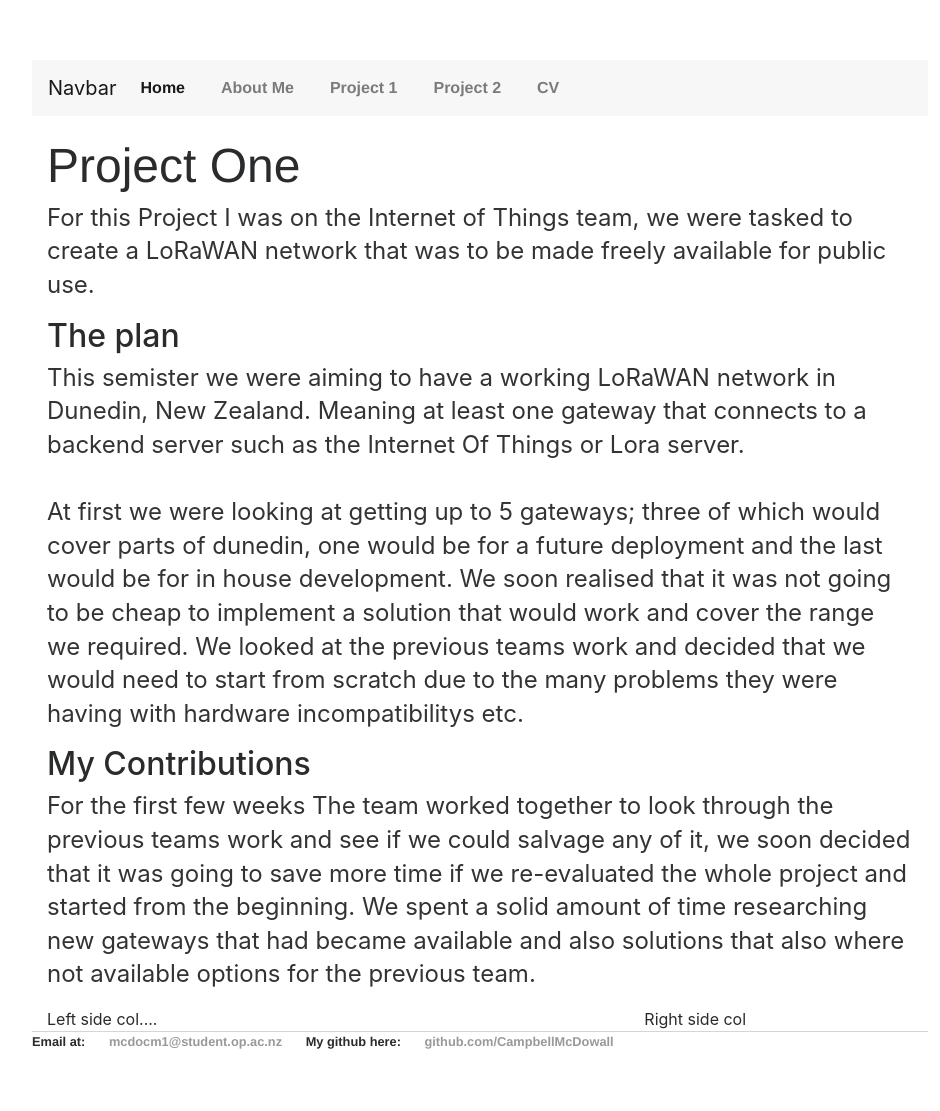
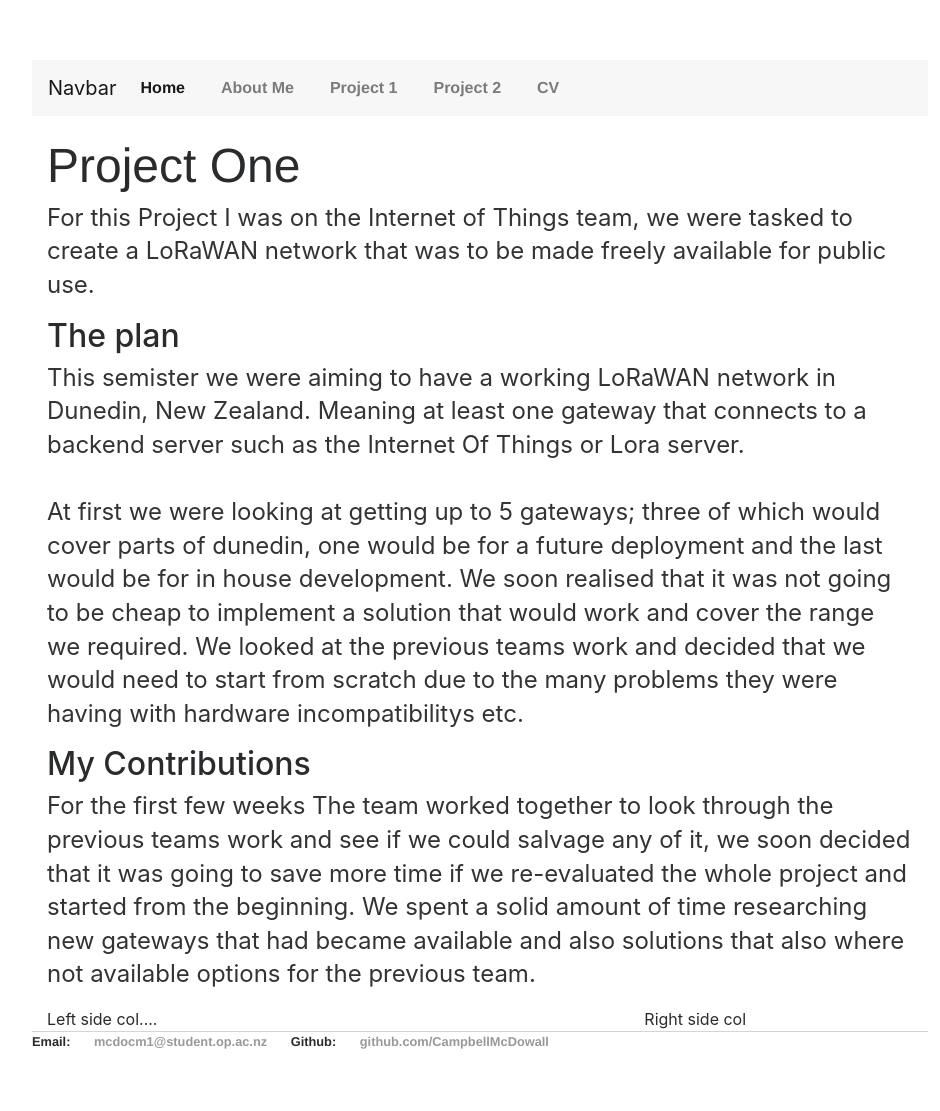
Before and after one commit to CampbellMcDowall/CampbellMcDowall.github.io, a Jekyll site: the page built from projectOne.html, in a window 1280 px wide. Shown: the whole page, without its empty margins (160-1100 px from the left). Built offline with Jekyll 4.4.1, drawn with Linux system fonts in a browser that asks for light colours; nearby versions of some CDN libraries.

Commit message:
Update default.html

```diff
--- a/_layouts/default.html
+++ b/_layouts/default.html
@@ -58,9 +58,9 @@
 
   <footer>
    <ul>
-     <li>Email at: </li>
+     <li>Email: </li>
      <li><a href="mailto:mcdocm1@student.op.ac.nz">mcdocm1@student.op.ac.nz</a></li>
-     <li>My github here: </li>
+     <li>Github: </li>
      <li><a href="https://github.com/CampbellMcDowall">github.com/CampbellMcDowall</a></li>
    </ul>
   </footer>
```
